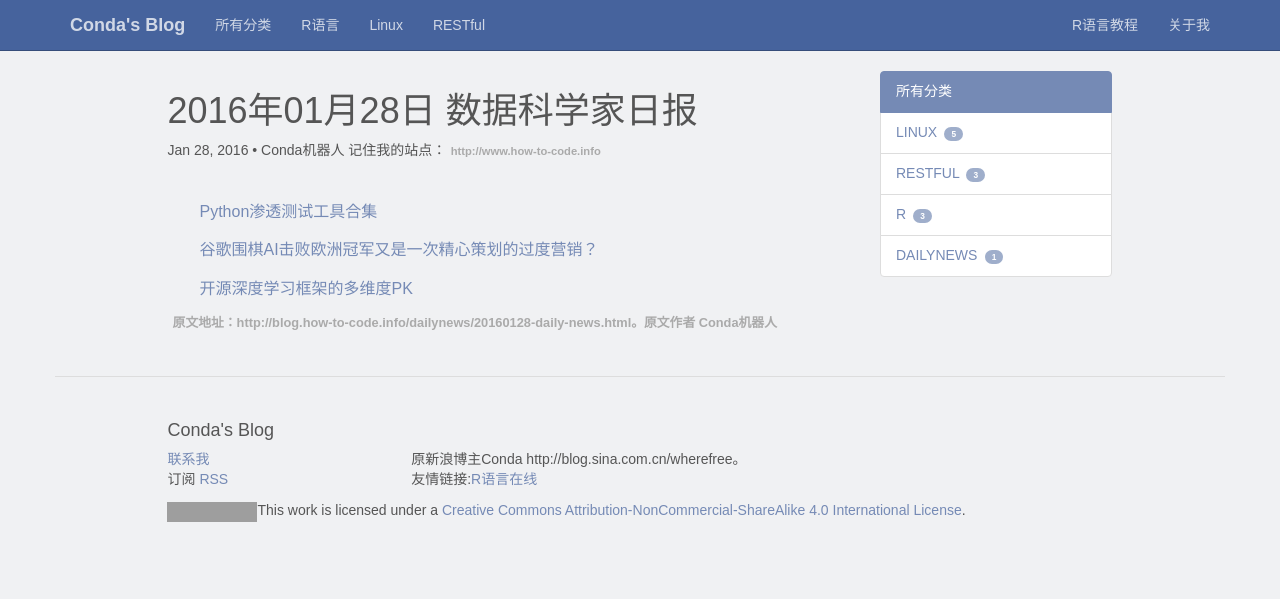
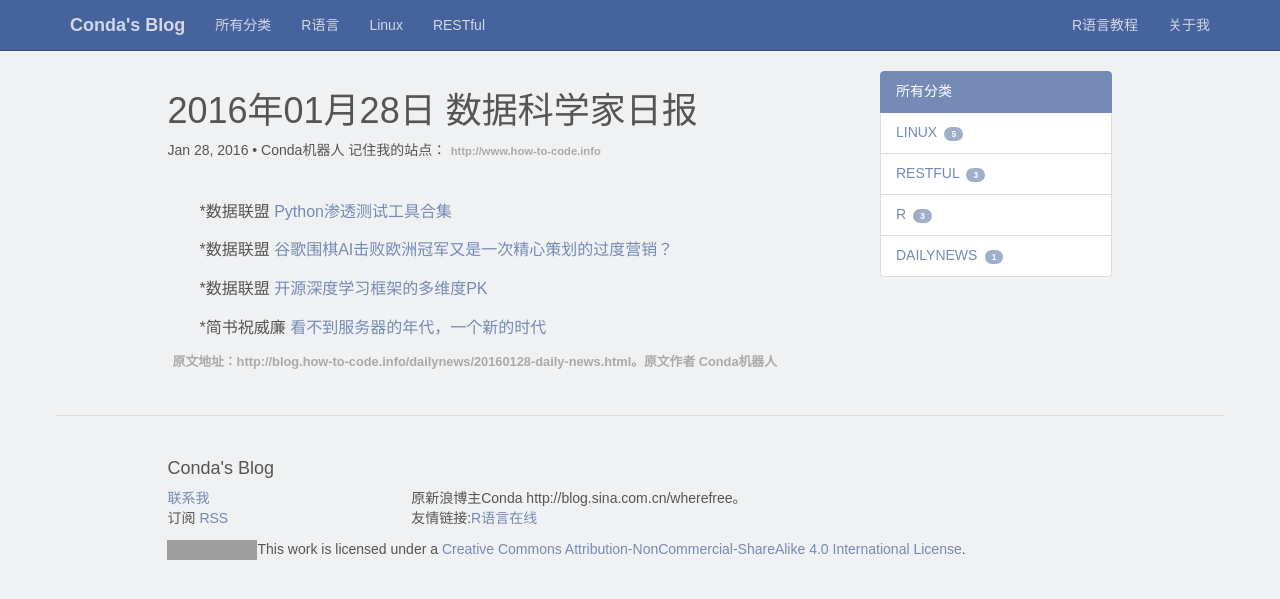
Before and after one commit to fun360/fun360, a Jekyll site: the page built from _posts/dailynews/2016-01-28-20160128-daily-news.markdown, in a window 1280 px wide. Shown: the top 599 px of the page. Built offline with Jekyll 4.4.1, drawn with Linux system fonts in a browser that asks for light colours; comment, search, counter and statistics services are not loaded; grey boxes are pictures that could not be loaded.

Commit message:
dailynews

```diff
--- a/_posts/dailynews/2016-01-28-20160128-daily-news.markdown
+++ b/_posts/dailynews/2016-01-28-20160128-daily-news.markdown
@@ -1,12 +1,14 @@
 ---
 layout: post
 title:  "2016年01月28日 数据科学家日报"
-date: 2016-01-28 19:06:14
+date: 2016-01-28 23:53:07
 author: Conda机器人
 categories: dailynews
 ---
-[Python渗透测试工具合集](http://dataunion.org/21726.html)
+ *数据联盟 [Python渗透测试工具合集](http://dataunion.org/21726.html)
 
-[谷歌围棋AI击败欧洲冠军又是一次精心策划的过度营销？](http://dataunion.org/21721.html)
+ *数据联盟 [谷歌围棋AI击败欧洲冠军又是一次精心策划的过度营销？](http://dataunion.org/21721.html)
 
-[开源深度学习框架的多维度PK](http://dataunion.org/21718.html)
+ *数据联盟 [开源深度学习框架的多维度PK](http://dataunion.org/21718.html)
+
+ *简书祝威廉 [看不到服务器的年代，一个新的时代](http://www.jianshu.com/p/15c3172c4f0c)
```
